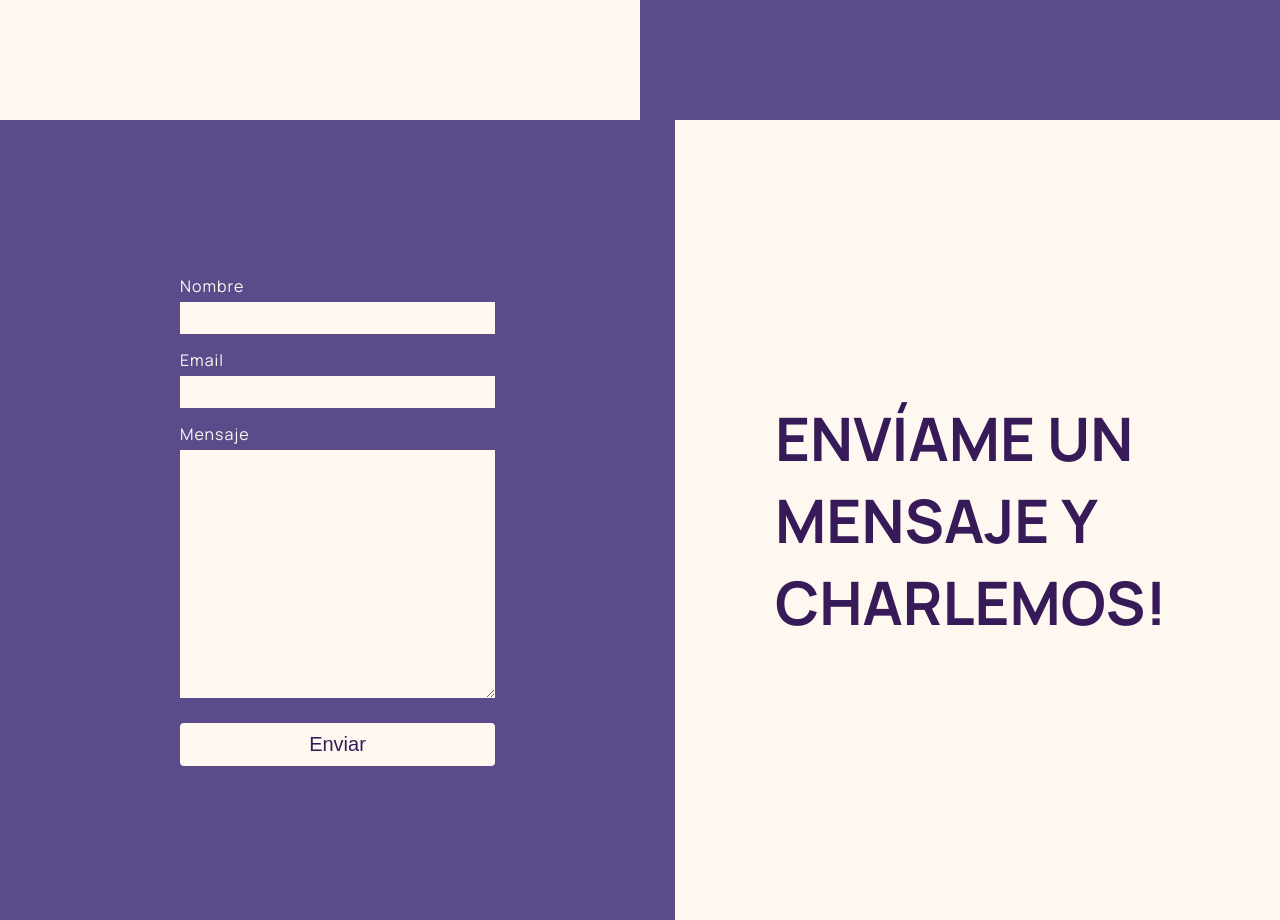
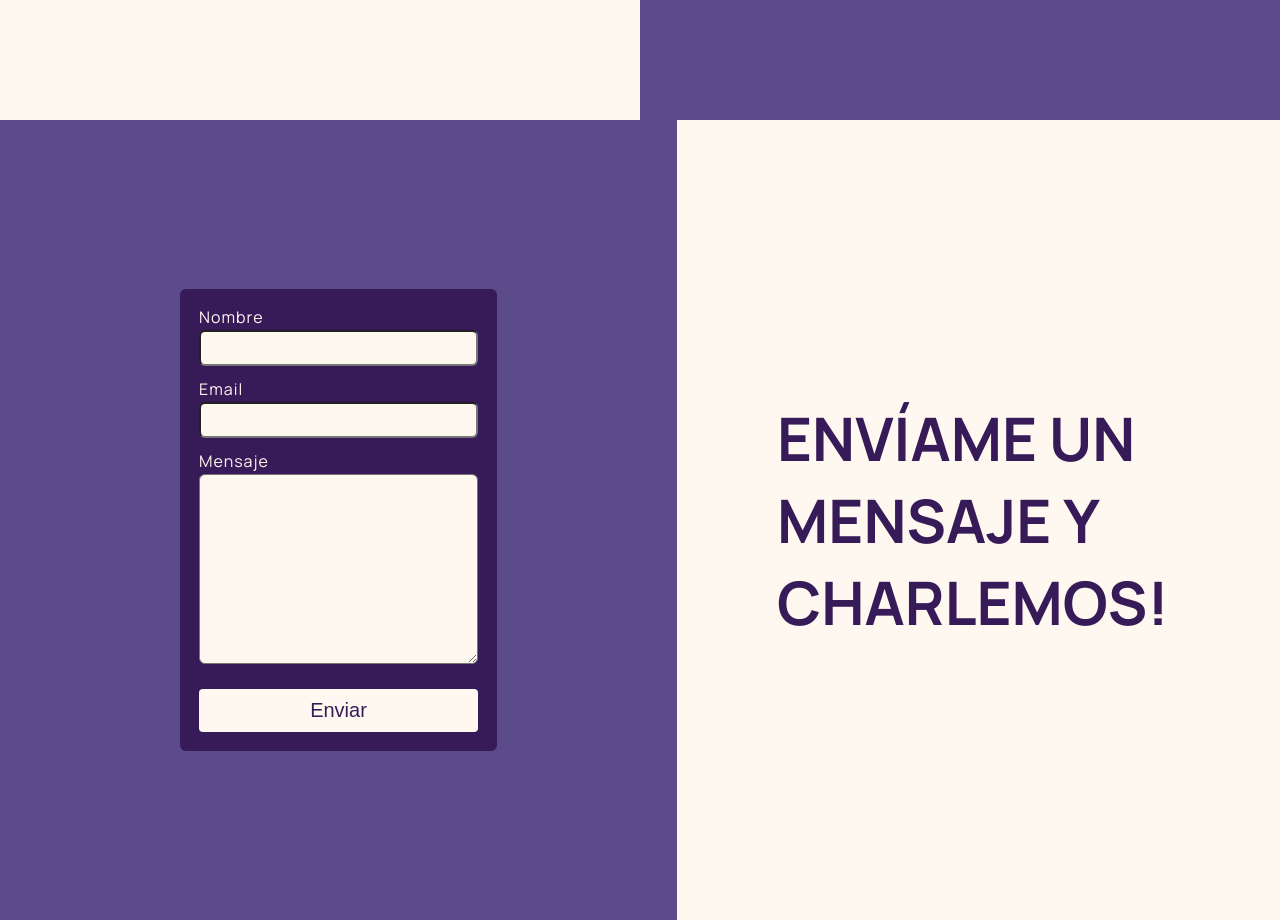
Before and after one commit to ValleGalan/Portafolio-Basico, a plain HTML site: page index.html in a window 1280 px wide. Shown: the part 2280-3200 px from the top of the page. Drawn offline with nearby package versions, Linux system fonts and the light colour scheme.

Commit message:
styles(formulario): color de fondo y hover del boton

```diff
--- a/assets/css/styles.css
+++ b/assets/css/styles.css
@@ -165,13 +165,13 @@ form {
 }
 
 .input-field {
-  border: 0;
   background-color: var(--accent-color);
   font: inherit;
   font-size: 1.125rem;
   padding: .25rem 0;
   margin-top: 5px;
   margin-bottom: 15px;
+  border-radius: 6px;
 }
 
 .input-field:focus {
@@ -193,7 +193,7 @@ form {
 
 .btn-send-message:hover,
 .btn-send-message:focus {
-  background-color: var(--primary-color-dark);
+  background-color: var(--primary-color);
   color: var(--accent-color);
 }
 
@@ -224,3 +224,8 @@ footer {
   overflow-wrap: break-word;
   line-height: 1.0;
 }
+form{
+  background-color: var( --primary-color-dark);
+  border-radius: 6px;
+  padding: 4%;
+}
--- a/index.html
+++ b/index.html
@@ -74,7 +74,7 @@
   </section>
 
   <section id="projects" class="content">
-    <aside class="half-section title-section">
+    <aside class="half-section title-section wrapedText">
       <h2>Experiencia en el campo</h2>
     </aside>
     <aside class="half-section text-section">
@@ -105,10 +105,10 @@
     </aside>
   </section>
   <section id="contact" class="content">
-    <aside class="half-section text-section">
-      <form action="">
+    <aside class="half-section text-section wrapedText">
+      <form action="" >
         <label for="name">Nombre</label>
-        <input class="input-field" type="text" name="name" id="name">
+        <input class="input-field" type="text" name="name" id="name" focus>
         <label for="email">Email</label>
         <input class="input-field" type="email" name="email" id="email">
         <label for="message">Mensaje</label>
```
